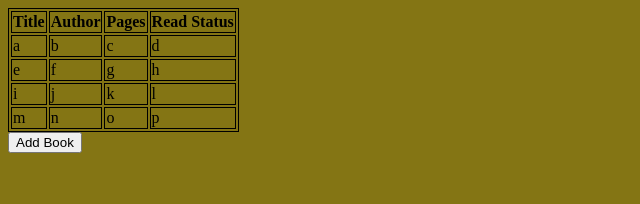
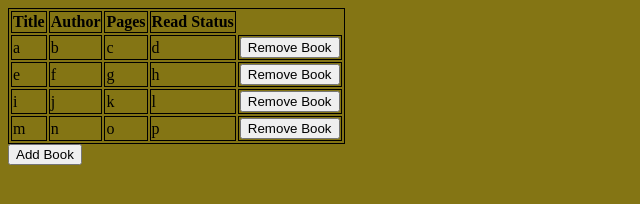
Before and after one commit to HardoModo/Odin-Project-Library, a plain HTML site: page index.html in a window 1280 px wide. Shown: the whole page, without its empty margins (0-640 px from the left). Drawn offline with Linux system fonts and the light colour scheme.

Commit message:
Add ability to remove books from library

```diff
--- a/library.js
+++ b/library.js
@@ -28,17 +28,21 @@ const librarian = (function () {
         const table = document.getElementById("bookshelf")
         table.innerHTML="";
         var tr="";
+        var index = 0;
         myLibrary.forEach(book=>{
             tr+='<tr>';
-            tr+='<td>'+book.title+'</td>'+'<td>'+book.author+'</td>'+'<td>'+book.pages+'</td>'+'<td>'+book.readStatus+'</td>'
+            tr+='<td>'+book.title+'</td>'+'<td>'+book.author+'</td>'+
+            '<td>'+book.pages+'</td>'+'<td>'+book.readStatus+'</td>'+
+            '<td>'+`<button id=${index} onclick="librarian.removeBookFromLibrary(this.id)">Remove Book</button>`+'</td>'
             tr+='</tr>'
+            index += 1
         })
         table.innerHTML+=tr;
     }
 
     const setUpAddButtons = () =>
         {
-        document.getElementById("add-book-btn").addEventListener("click", addbookClick, false);
+        document.getElementById("add-book-btn").addEventListener("click", addbookClick);
 
         function addbookClick(event) {
             event.preventDefault();
```
Also changed, not shown: index.html (+1 -0 lines).
